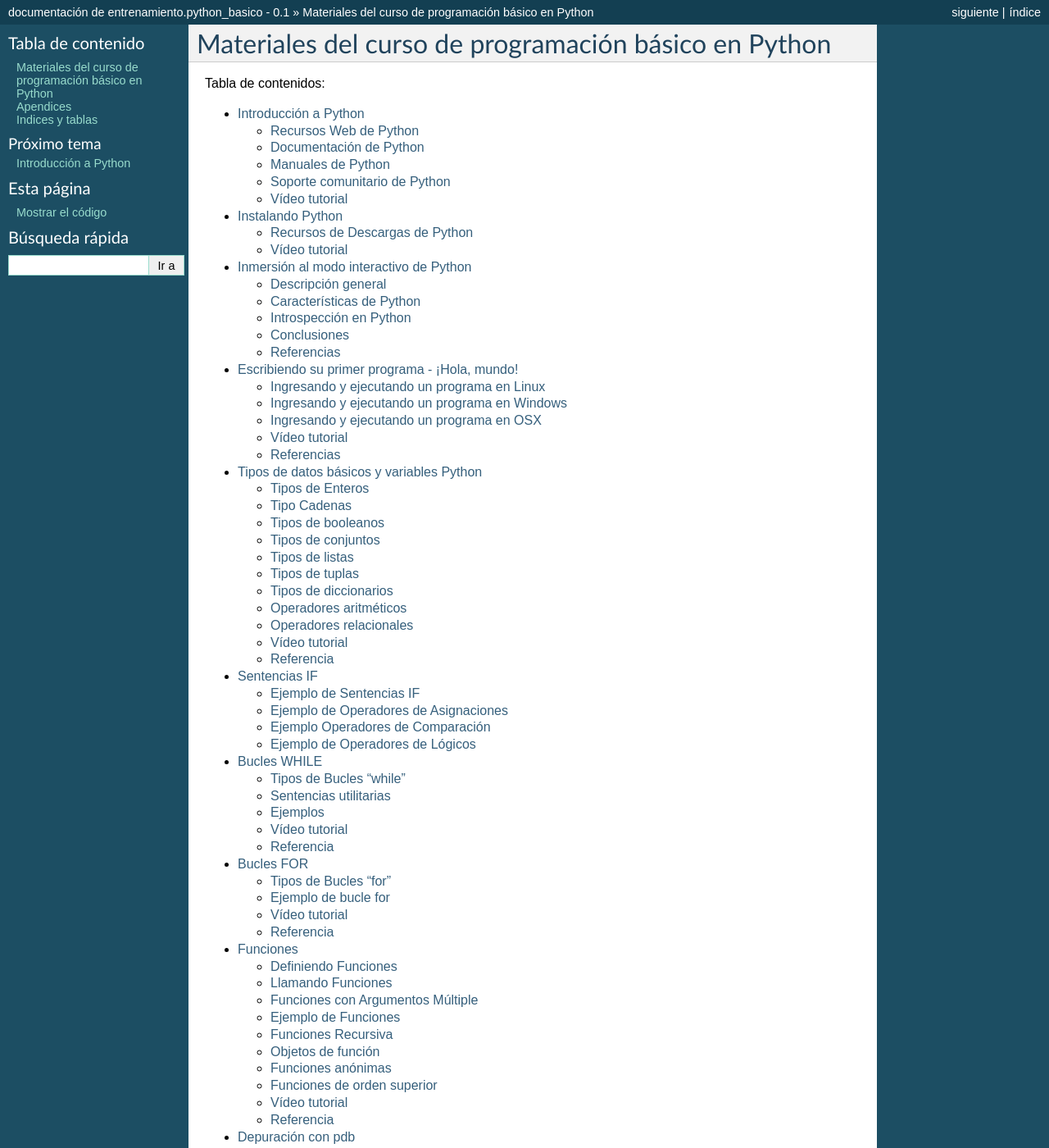
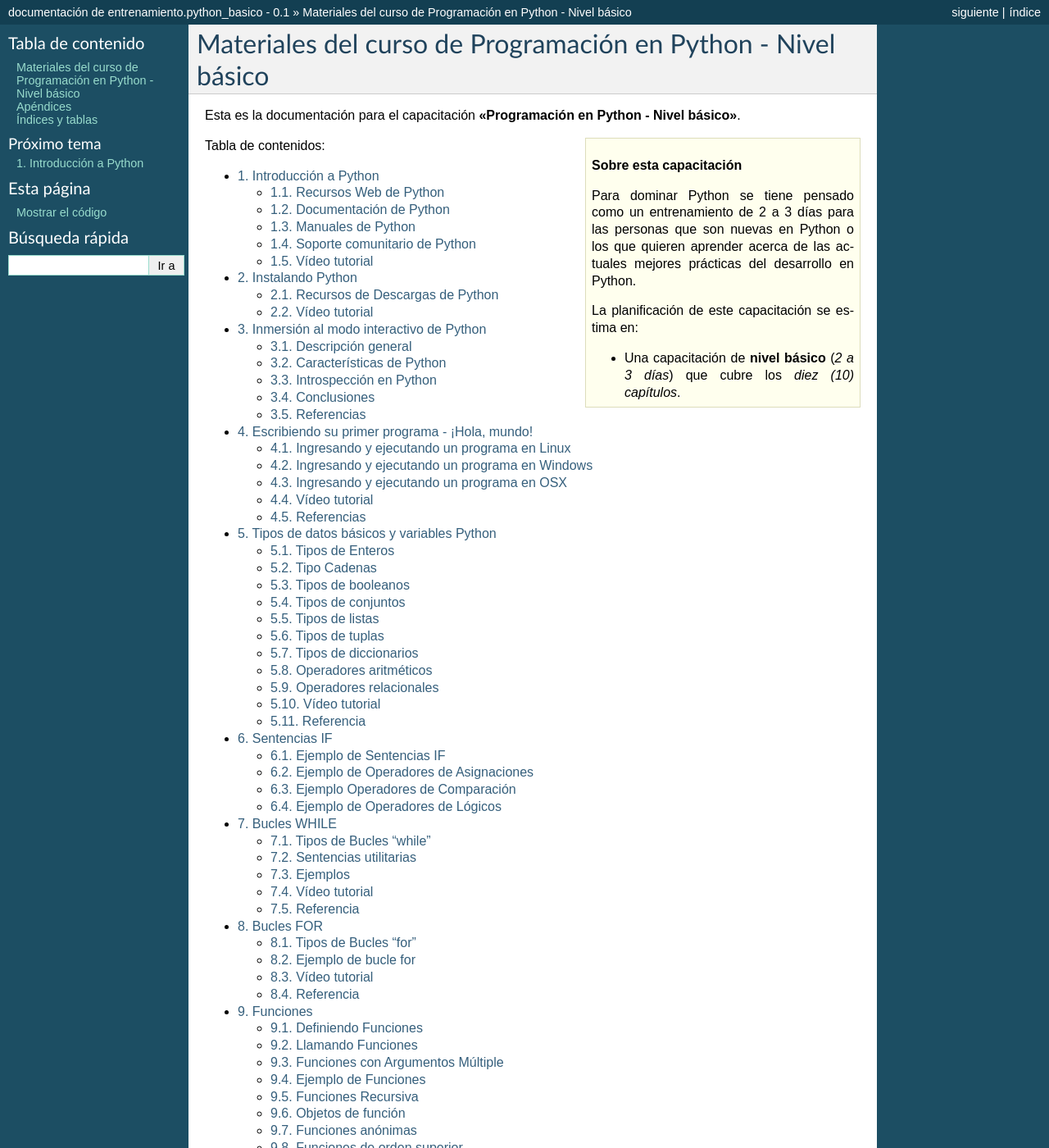
Before and after one commit to macagua/entrenamiento.python_basico, a Sphinx documentation site: the page built from manual-de-curso/source/index.rst, in a window 1280 px wide and 1400 px high. Shown: the whole window at 82% size. Built offline with Sphinx 7.4.7, drawn with Linux system fonts in a browser that asks for light colours; some of the changed text lies outside the part shown.

Commit message:
Actualizar portada

```diff
--- a/manual-de-curso/source/index.rst
+++ b/manual-de-curso/source/index.rst
@@ -3,12 +3,25 @@
    You can adapt this file completely to your liking, but it should at least
    contain the root `toctree` directive.
 
-Materiales del curso de programación básico en Python
-=====================================================
+Materiales del curso de Programación en Python - Nivel básico
+=============================================================
+
+Esta es la documentación para el capacitación **"Programación en Python - Nivel básico"**.
+
+.. sidebar:: Sobre esta capacitación
+
+    Para dominar Python se tiene pensado como un entrenamiento de 2 a 3 días para
+    las personas que son nuevas en Python o los que quieren aprender acerca de las
+    actuales mejores prácticas del desarrollo en Python.
+
+    La planificación de este capacitación se estima en:
+
+    - Una capacitación de **nivel básico** (*2 a 3 días*) que cubre los *diez (10) capítulos*.
 
 Tabla de contenidos:
 
 .. toctree::
+   :numbered:
    :maxdepth: 2
 
    leccion1/index
@@ -28,7 +41,12 @@ Tabla de contenidos:
    leccion10/index
    leccion10/iteradores
 
-Apendices
+.. warning::
+   Tenga en cuenta que este documento no está completo sin la palabra hablada de un instructor
+   a pesar de que tratamos de incluir las partes más importantes de lo que enseñamos en la narrativa
+   no puede considerarse completa sin la palabra hablada.
+
+Apéndices
 =========
 
 .. toctree::
@@ -38,7 +56,7 @@ Apendices
    licencia
 
 
-Indices y tablas
+Índices y tablas
 ================
 
 * :ref:`genindex`
```
